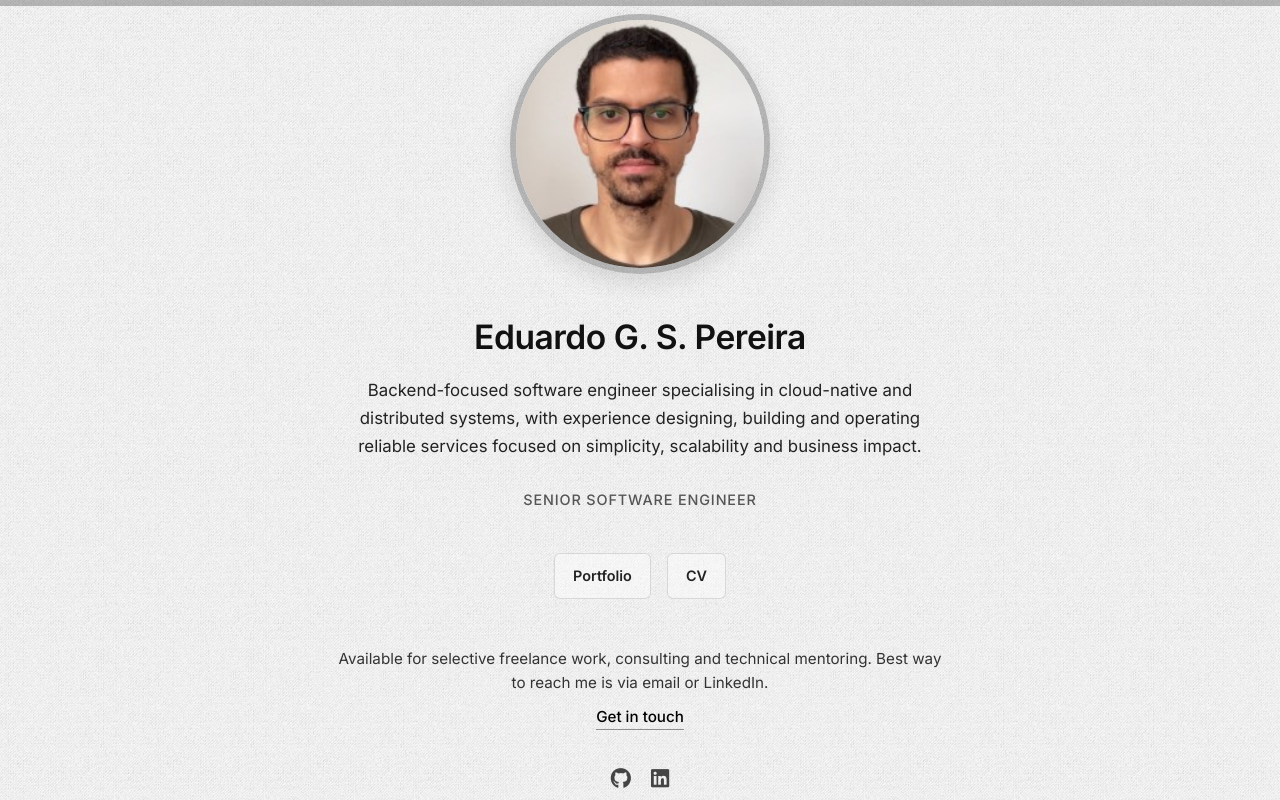
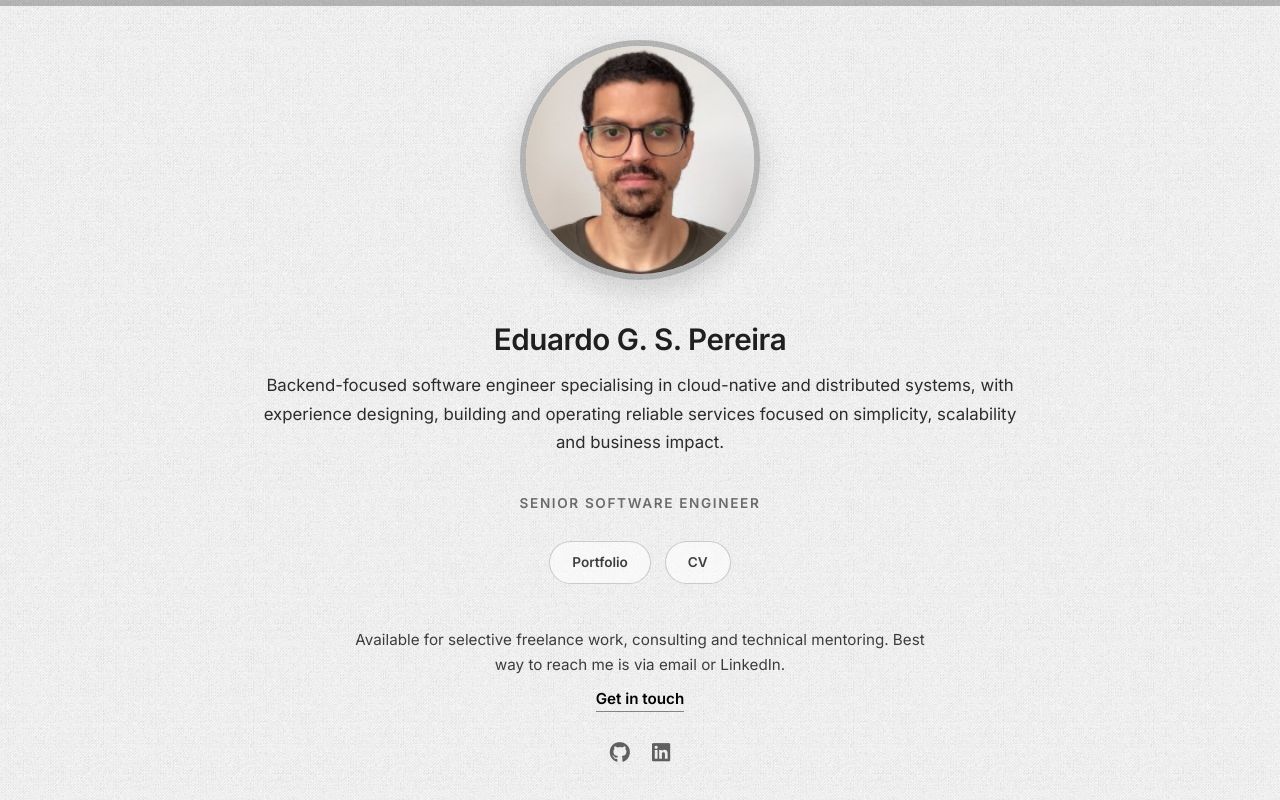
Before and after one commit to eduardogspereira/eduardogspereira.github.io, a plain HTML site: page index.html in a window 1280 px wide. Drawn offline with Linux system fonts and the light colour scheme.

Commit message:
chore: final adjusts to main page

```diff
--- a/style.css
+++ b/style.css
@@ -7,15 +7,13 @@
 
 /* Base */
 body {
-    font-family: 'Inter', -apple-system, BlinkMacSystemFont,
-    "Segoe UI", Roboto, Helvetica, Arial, sans-serif;
-    color: #111;
+    font-family: "Inter", system-ui, -apple-system, BlinkMacSystemFont, sans-serif;
+    color: #1f1f1f;
     line-height: 1.6;
 
     background-color: #ffffff;
     background-image: url("assets/bg_pattern.png");
     background-repeat: repeat;
-    background-size: auto;
 
     border-top: 6px solid rgba(0, 0, 0, 0.25);
 }
@@ -27,111 +25,102 @@ body {
     flex-direction: column;
     align-items: center;
     justify-content: center;
-    padding: 48px 24px;
+    padding: 56px 24px;
     text-align: center;
 }
 
 /* Hero */
 .profile-photo {
-    width: 260px;
-    height: 260px;
+    width: 240px;
+    height: 240px;
     border-radius: 50%;
     object-fit: cover;
     margin-bottom: 28px;
-
     border: 6px solid rgba(0, 0, 0, 0.25);
-    box-shadow: 0 8px 24px rgba(0, 0, 0, 0.12);
+    box-shadow: 0 10px 28px rgba(0, 0, 0, 0.15);
 }
 
 h1 {
-    font-size: 2.1rem;      /* menor */
-    font-weight: 600;       /* menos “grito” */
-    margin-bottom: 14px;
+    font-size: 1.85rem;
+    font-weight: 600;
     letter-spacing: -0.015em;
-    color: #111;
+    margin-bottom: 8px;
 }
 
 .value {
-    max-width: 820px;     /* MAIS LARGO */
+    max-width: 760px;
     font-size: 1.05rem;
-    font-weight: 400;
-    line-height: 1.65;
-    color: #222;
-    margin-bottom: 28px;
-
-    text-align: center;    /* CHAVE */
-    text-wrap: balance;
+    line-height: 1.7;
+    color: rgba(0, 0, 0, 0.82);
+    margin-bottom: 36px;
 }
 
+
 .title {
-    font-size: 0.9rem;      /* MAIOR */
-    font-weight: 500;
-    letter-spacing: 0.06em; /* menos espalhado */
+    font-size: 0.85rem;
+    font-weight: 600;
+    letter-spacing: 0.12em;
     text-transform: uppercase;
-    color: #555;
-    margin-bottom: 42px;
+    color: rgba(0, 0, 0, 0.55);
+    margin-bottom: 26px;
 }
 
 /* Primary links */
 .links {
     display: flex;
+    gap: 14px;
+    margin-bottom: 44px;
     justify-content: center;
-    gap: 16px;
-    margin-bottom: 48px;
 }
 
 .btn-soft {
     text-decoration: none;
-    font-size: 0.9rem;
+    font-size: 0.85rem;
     font-weight: 600;
-    color: #222;
 
-    padding: 10px 18px;
-    border-radius: 6px;
+    padding: 10px 22px;
+    border-radius: 999px;
 
-    background: rgba(255, 255, 255, 0.4);
-    border: 1px solid rgba(0, 0, 0, 0.12);
+    color: rgba(0, 0, 0, 0.75);
+    background: rgba(255, 255, 255, 0.55);
+    border: 1px solid rgba(0, 0, 0, 0.18);
 
-    transition:
-            background-color 0.2s ease,
-            border-color 0.2s ease,
-            transform 0.15s ease;
+    transition: all 0.2s ease;
 }
 
 .btn-soft:hover {
-    background: rgba(255, 255, 255, 0.9);
-    border-color: rgba(0, 0, 0, 0.25);
+    background: #fff;
+    color: #000;
+    border-color: rgba(0, 0, 0, 0.35);
     transform: translateY(-1px);
 }
 
 /* Contact */
 .contact {
-    max-width: 620px;
+    max-width: 600px;
     font-size: 0.95rem;
-    color: #333;
-    margin-bottom: 36px;
+    color: rgba(0, 0, 0, 0.75);
+    margin-bottom: 28px;
 }
 
 .contact-link {
     display: inline-block;
     margin-top: 10px;
-    font-weight: 500;
+    font-weight: 600;
     color: #000;
     text-decoration: none;
-    border-bottom: 1px solid rgba(0,0,0,0.4);
+    border-bottom: 1px solid rgba(0, 0, 0, 0.45);
 }
 
 /* Social links */
 .socials {
     display: flex;
-    justify-content: center;
-    gap: 20px;
+    gap: 22px;
 }
 
 .socials i {
-    margin: 0;
     font-size: 1.3rem;
-    color: #444;
+    color: rgba(0, 0, 0, 0.6);
     transition: color 0.2s ease;
 }
 
@@ -140,13 +129,10 @@ h1 {
 }
 
 /* Mobile adjustments */
+
 @media (max-width: 480px) {
     h1 {
-        font-size: 2rem;
-    }
-
-    .title {
-        font-size: 1.1rem;
+        font-size: 1.7rem;
     }
 
     .links {
@@ -154,7 +140,7 @@ h1 {
         width: 100%;
     }
 
-    .btn {
+    .btn-soft {
         width: 100%;
     }
 }
```
